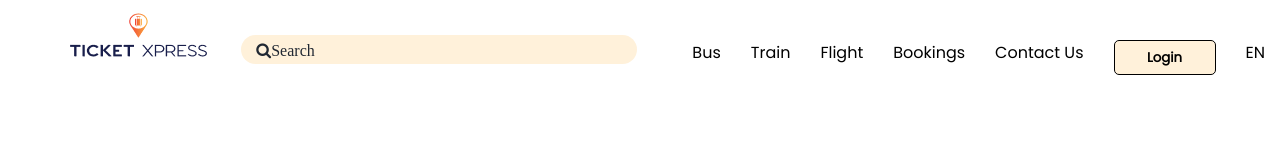
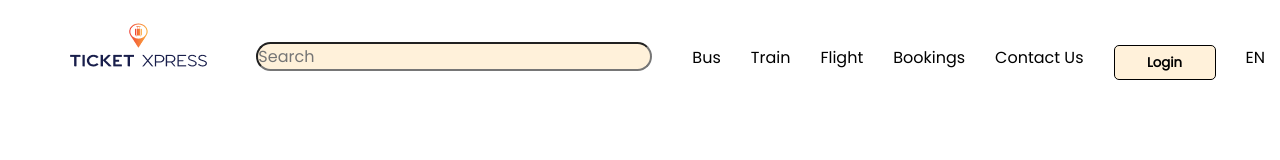
Before and after one commit to elite37/Ticket-Xpress, a plain HTML site: page components/navbar.html in a window 1280 px wide. Drawn offline with Linux system fonts and the light colour scheme.

Commit message:
Added navbar section

```diff
--- a/assest/css/navbar.css
+++ b/assest/css/navbar.css
@@ -13,7 +13,7 @@ nav {
 .logo img {
   position: relative;
   left: 50px;
-  margin-top: 10px;
+  margin-top: 20px;
 }
 
 .search {
@@ -21,27 +21,27 @@ nav {
   width: 396px;
   top: 48px;
   border-radius: 15px;
-  background-color: #fff1da;
   margin-top: 35px;
   margin-left: 80px;
   font-family: Poppins, sans-serif;
 }
 
 .fa-search {
-  font-style: normal;
-  font-weight: normal;
-  font-size: 17px;
-  /* line-height: 25px; */
+  background-color: #fff1da;
   color: #212832;
   margin-left: 15px;
   margin-top: 7px;
-  font-family: Poppins, sans-serif;
+}
+
+input[type="text" i] {
+  font-family: poppins, sans-serif;
+  color: black;
 }
 
 nav ul {
   display: flex;
   justify-content: space-around;
-  margin-top: 25px;
+  margin-top: 30px;
   margin-left: 40px;
   height: 40px;
 }
--- a/components/navbar.html
+++ b/components/navbar.html
@@ -24,7 +24,7 @@
           <img src="/assest/images/logo.png" />
         </div>
         <div class="search">
-          <div class="fa fa-search">Search</div>
+          <input type="text" class="fa fa-search search" name="search" id="search" placeholder="Search">
         </div>
         <div class="nav">
           <ul>
```
Also changed, not shown: index.html (+1 -1 lines).
